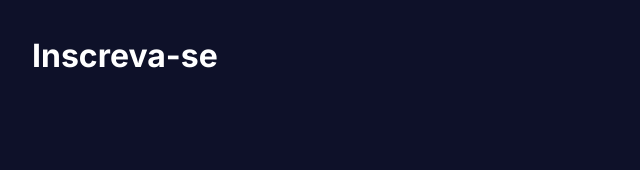
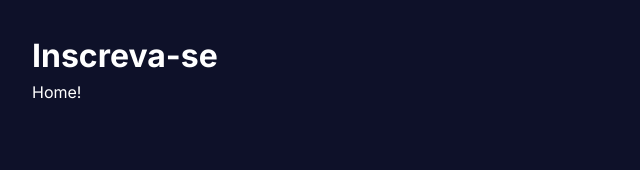
Before and after one commit to iagoPinheiro1401/github-finder, a React (Vite) app: page / in a window 1280 px wide. Shown: the top 170 px of the page, without its empty margins (0-640 px from the left). Built offline with nearby package versions, Linux system fonts and the light colour scheme.

Commit message:
react-dom configurator for routes

```diff
--- a/package.json
+++ b/package.json
@@ -14,6 +14,8 @@
     "postcss": "^8.4.38",
     "react": "^18.2.0",
     "react-dom": "^18.2.0",
+    "react-icons": "^5.0.1",
+    "react-router-dom": "^6.22.3",
     "tailwindcss": "^3.4.1"
   },
   "devDependencies": {
--- a/src/App.tsx
+++ b/src/App.tsx
@@ -1,8 +1,10 @@
+import { Outlet } from "react-router-dom"
 
 function App() {
   return (
     <div>
       <h1 className="font-bold text-[2rem]">Inscreva-se</h1>
+      <Outlet/>
     </div>
   )
 }
--- a/src/main.tsx
+++ b/src/main.tsx
@@ -3,8 +3,25 @@
 import App from './App.tsx'
 import './index.css'
 
+import { createBrowserRouter, RouterProvider } from 'react-router-dom'
+
+import Home from './routes/Home.tsx'
+
+const router = createBrowserRouter([
+  {
+    path: "/",
+    element: <App />,
+    children: [
+      {
+        path: "/",
+        element: <Home />,
+      },
+    ]
+  }
+])
+
 ReactDOM.createRoot(document.getElementById('root')!).render(
   <React.StrictMode>
-    <App />
+    <RouterProvider router={router}/>
   </React.StrictMode>,
 )
--- /dev/null
+++ b/src/routes/Home.tsx
@@ -0,0 +1,3 @@
+export default function Home() {
+    return <div>Home!</div>
+}
```
Also changed, not shown: 1 other file (tests, documents, lock files or other folders).
